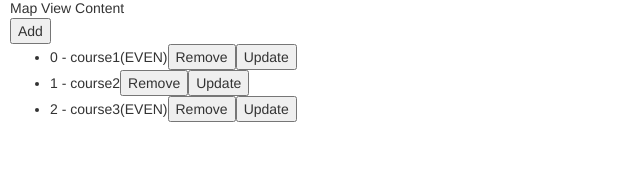
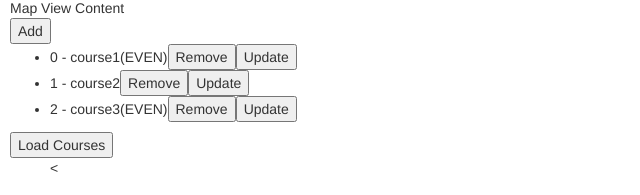
Before and after one commit to cmburch/ngCourses, an Angular app: page / in a window 1280 px wide. Shown: the part 799-994 px from the top of the page, without its empty margins (0-640 px from the left). Before the commit the page ends 941 px from the top, so only its background shows below. Built offline with nearby package versions, Linux system fonts and the light colour scheme.

Commit message:
load course method created

```diff
--- a/src/app/appDirectivesEx.component.ts
+++ b/src/app/appDirectivesEx.component.ts
@@ -32,12 +32,20 @@ import { Component } from "@angular/core";
         </li>
     </ul>
 
+    <button (click)="loadCourses()">Load Courses</button>
+    <ul>
+    <li *ngFor="let subject of classesSub">
+        {{subject}}
+    </li>
+    <
+</ul>
     `
 })
 
 export class appDirectivesEx{
 
     courses:number[] = [1,2,3];
+    newCourse;
 
     classes = [
         {id:1,name:'course1'},
@@ -56,4 +64,11 @@ export class appDirectivesEx{
     onUpdate(subject){
         subject.name = "UPDATED";
     }
+    loadCourses(){
+        this.newCourse =[
+            {id:1,name:'course1'},
+            {id:2,name:'course2'},
+            {id:3,name:'course3'}
+        ]
+    }
 }
```
